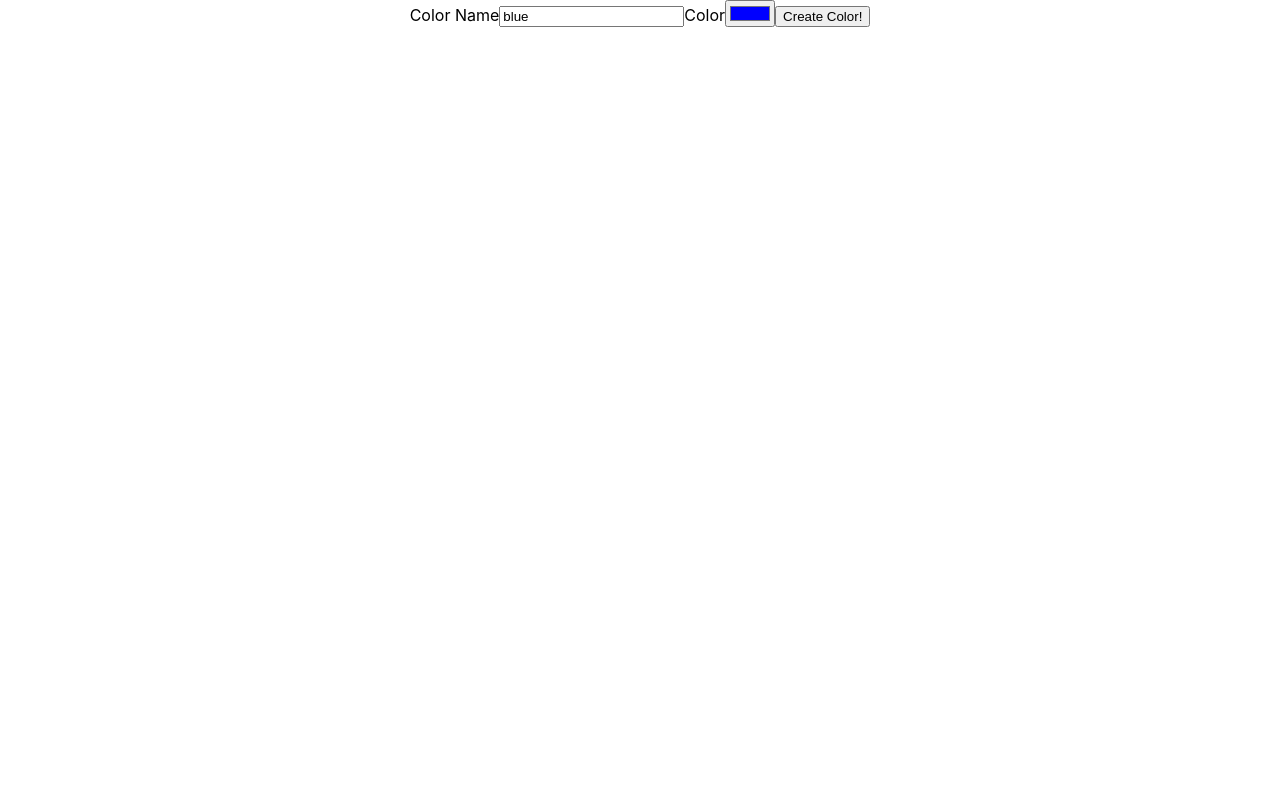
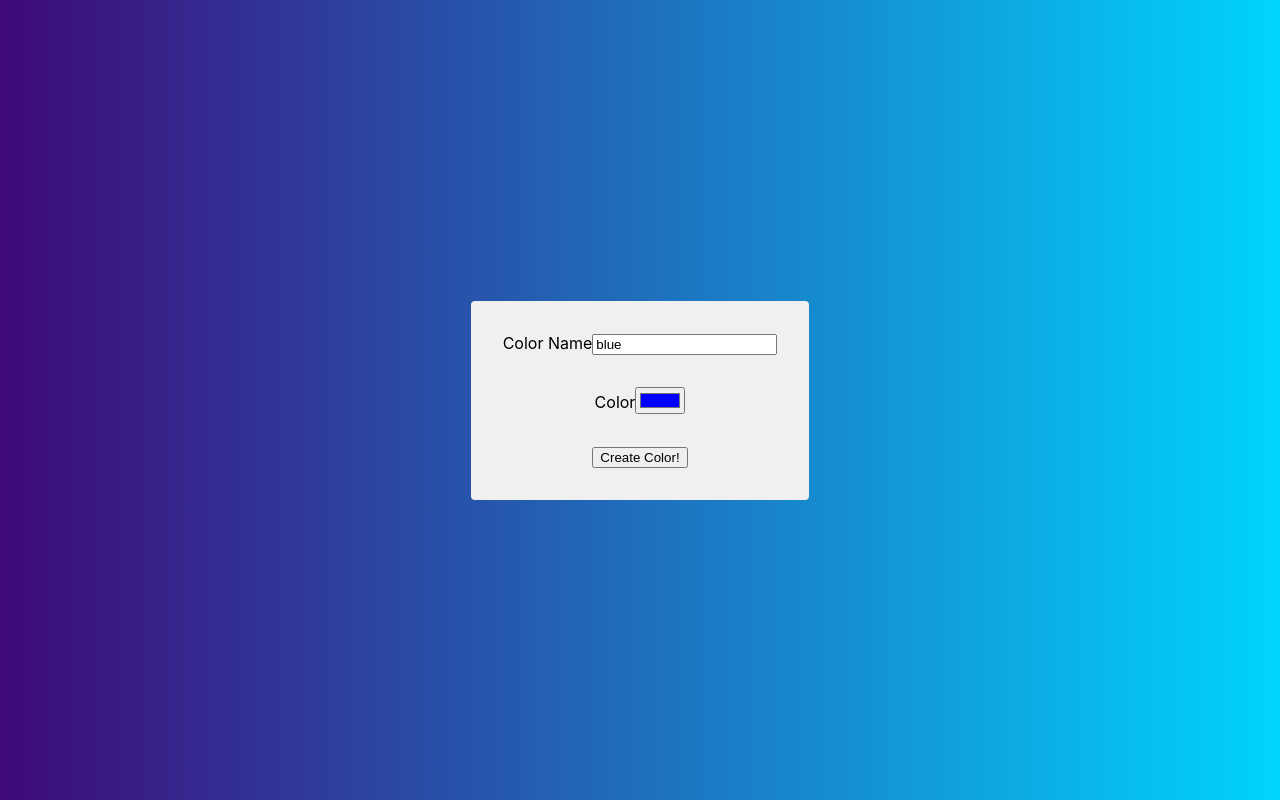
Before and after one commit to quentinikeno/Springboard-SEC-Unit-41.2-React-Router-Patterns-Exercise, a React (Create React App) app in the folder color-factory/: page /colors/new in a window 1280 px wide. Built offline with nearby package versions, Linux system fonts and the light colour scheme.

Commit message:
Add styles for NewColorForm

```diff
--- /dev/null
+++ b/color-factory/src/NewColorForm.css
@@ -0,0 +1,24 @@
+.NewColorForm {
+	height: 100%;
+	width: 100%;
+	background: rgb(2, 0, 36);
+	background: linear-gradient(
+		90deg,
+		rgba(2, 0, 36, 1) 0%,
+		rgba(62, 9, 121, 1) 0%,
+		rgba(0, 212, 255, 1) 100%
+	);
+	display: flex;
+	align-items: center;
+	justify-content: center;
+}
+
+.NewColorForm form {
+	background-color: #f0f0f0;
+	padding: 1rem;
+	border-radius: 0.25rem;
+}
+
+.NewColorForm div {
+	padding: 1rem;
+}
--- a/color-factory/src/NewColorForm.js
+++ b/color-factory/src/NewColorForm.js
@@ -1,6 +1,7 @@
 import { useState } from "react";
 import { useHistory } from "react-router-dom";
 import { v4 as uuid } from "uuid";
+import "./NewColorForm.css";
 
 const NewColorForm = ({ addColor }) => {
 	const initialState = {
@@ -23,7 +24,9 @@ const NewColorForm = ({ addColor }) => {
 	};
 
 	return (
-		<form className="NewColorForm" onSubmit={handleSubmit}>
+		<div className="NewColorForm">
+			<form onSubmit={handleSubmit}>
+				<div>
 					<label htmlFor="name">Color Name</label>
 					<input
 						type="text"
@@ -34,6 +37,8 @@ const NewColorForm = ({ addColor }) => {
 						placeholder="Color Name"
 						required
 					/>
+				</div>
+				<div>
 					<label htmlFor="color">Color</label>
 					<input
 						type="color"
@@ -43,8 +48,12 @@ const NewColorForm = ({ addColor }) => {
 						onChange={handleChange}
 						required
 					/>
+				</div>
+				<div>
 					<button type="submit">Create Color!</button>
+				</div>
 			</form>
+		</div>
 	);
 };
 
```
Lines whose indentation alone changed are shown as unchanged.
